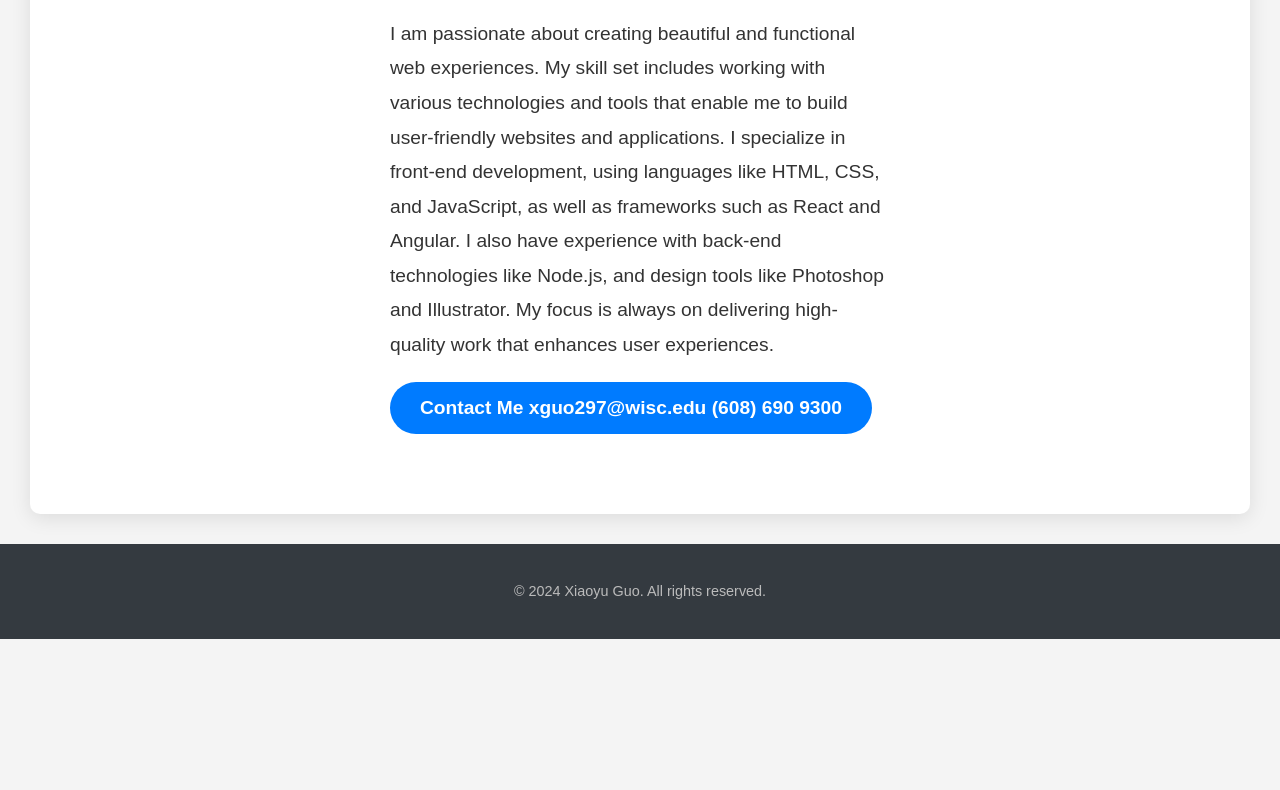
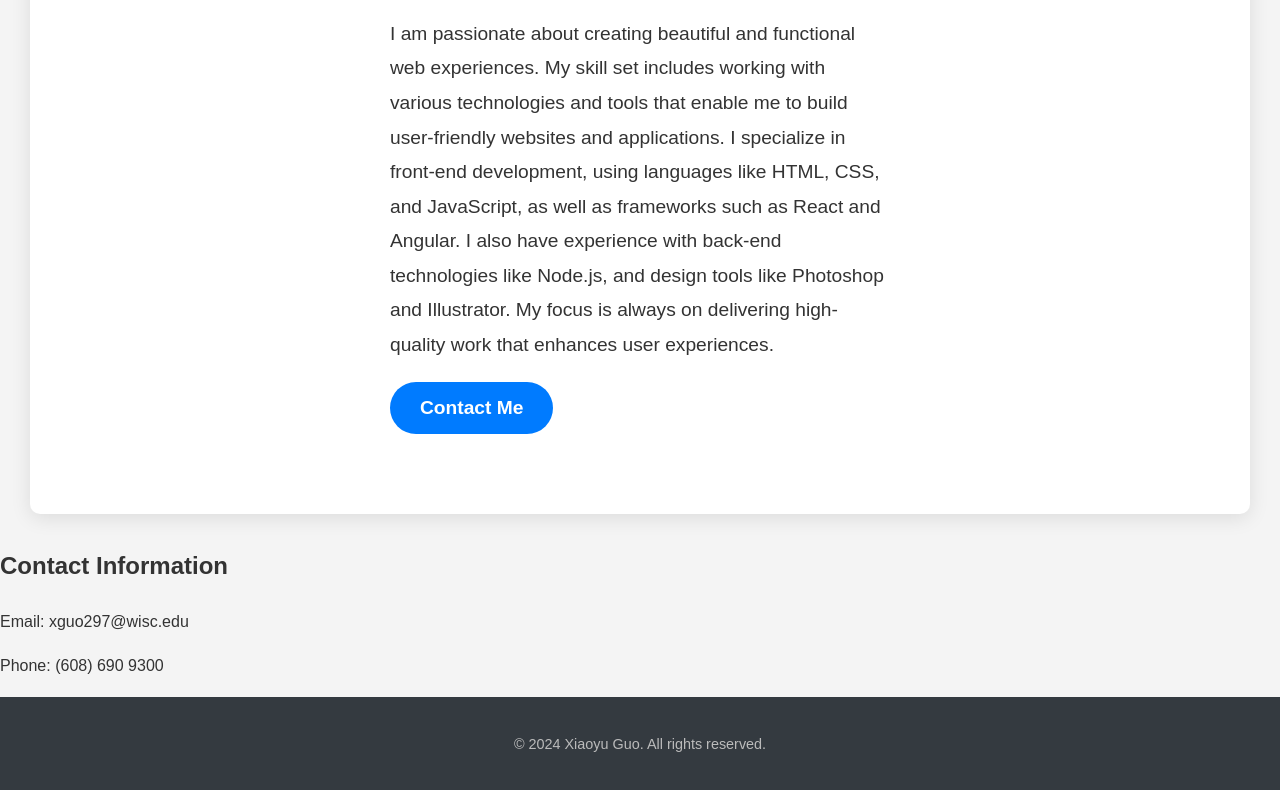
Before and after one commit to xiaoyuguo6/LIS64-PP, a plain HTML site: page index.html in a window 1280 px wide. Shown: the part 835-1625 px from the top of the page. Before the commit the page ends 1474 px from the top, so only its background shows below. Drawn offline with Linux system fonts and the light colour scheme.

Commit message:
Update index.html

```diff
--- a/index.html
+++ b/index.html
@@ -10,15 +10,17 @@
     <header class="header">
         <h1 class="main-heading">Welcome to Xiaoyu Guo's Profile</h1>
     </header>
+
     <nav class="navigation">
         <ul>
-            <li><a href="#">Home</a></li>
+            <li><a href="index.html">Home</a></li>
             <li><a href="Xiaoyu_Guo_CV.pdf" target="_blank">CV</a></li>
             <li><a href="https://github.com/xiaoyuguo6" target="_blank">Projects</a></li>
             <li><a href="photography.html">Photography</a></li>
-            <li><a href="#">Contact</a></li>
+            <li><a href="#contact-section">Contact</a></li> <!-- 添加联系部分链接 -->
         </ul>
     </nav>
+
     <section class="profile-section">
         <div class="profile-container">
             <div class="profile-image">
@@ -28,10 +30,17 @@
                 <h2 class="name">Xiaoyu Guo</h2>
                 <p class="title">Web Developer & Designer</p>
                 <p class="description">I am passionate about creating beautiful and functional web experiences. My skill set includes working with various technologies and tools that enable me to build user-friendly websites and applications. I specialize in front-end development, using languages like HTML, CSS, and JavaScript, as well as frameworks such as React and Angular. I also have experience with back-end technologies like Node.js, and design tools like Photoshop and Illustrator. My focus is always on delivering high-quality work that enhances user experiences.</p>
-                <button class="contact-button">Contact Me xguo297@wisc.edu (608) 690 9300</button>
+                <button class="contact-button" onclick="window.location.href='#contact-section'">Contact Me</button> <!-- 更改为按钮链接 -->
             </div>
         </div>
     </section>
+
+    <section id="contact-section" class="contact-section">
+        <h2>Contact Information</h2>
+        <p>Email: xguo297@wisc.edu</p>
+        <p>Phone: (608) 690 9300</p>
+    </section>
+
     <footer class="footer">
         <p>&copy; 2024 Xiaoyu Guo. All rights reserved.</p>
     </footer>
```
